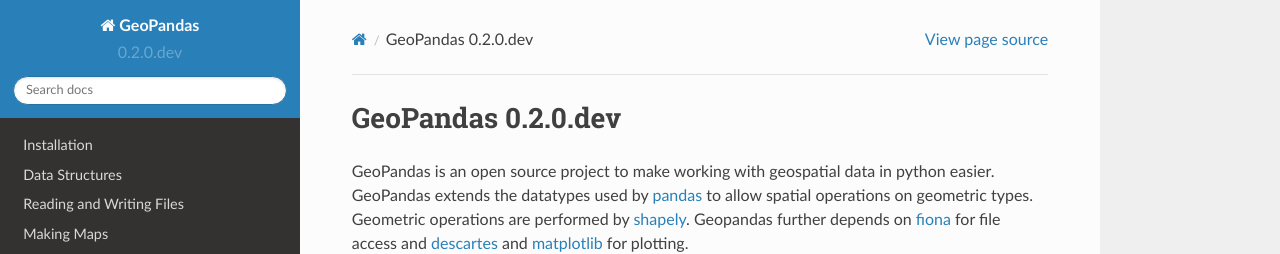
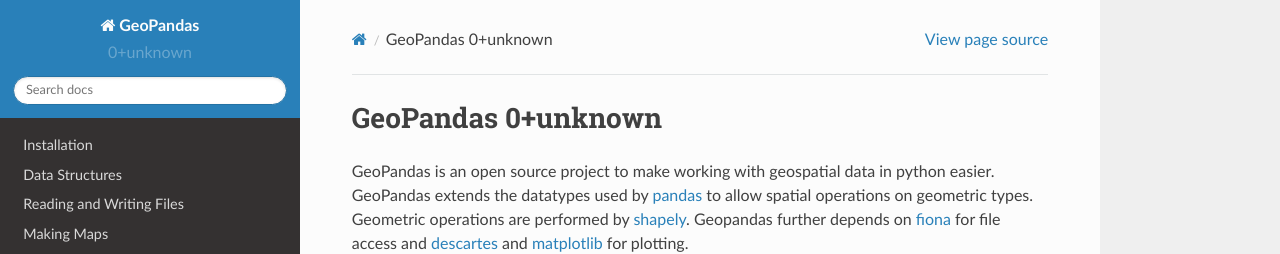
Before and after one commit to geopandas/geopandas, a Sphinx documentation site: the page built from doc/source/index.rst, in a window 1280 px wide and 900 px high. Shown: the top 254 px of the window. Built offline with Sphinx 7.4.7 and the Read the Docs theme 2.0.0, drawn with Linux system fonts in a browser that asks for light colours; some of the changed lines change nothing that is shown.

Commit message:
DOC: remove hardcoded version (leftover after #331)

```diff
--- a/doc/source/conf.py
+++ b/doc/source/conf.py
@@ -48,13 +48,8 @@
 # The version info for the project you're documenting, acts as replacement for
 # |version| and |release|, also used in various other places throughout the
 # built documents.
-d = {}
-try:
-    execfile(os.path.join('..', '..', 'geopandas', 'version.py'), d)
-    version = release = d['version']
-except:
-    # FIXME: This shouldn't be hardwired, but should be set one place only
-    version = release = '0.2.0.dev'
+import geopandas
+version = release = geopandas.__version__
 
 # The language for content autogenerated by Sphinx. Refer to documentation
 # for a list of supported languages.
```
